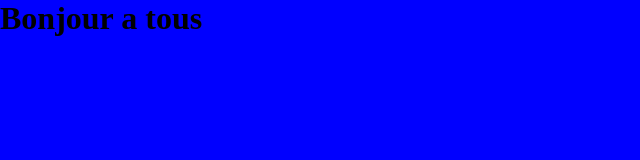
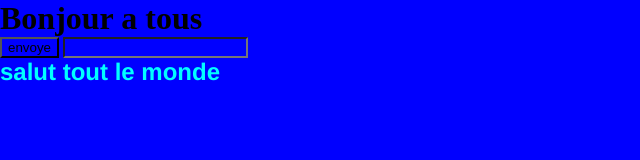
Before and after one commit to Triomphe25/gestion_des_projet, a plain HTML site: page index.html in a window 1280 px wide. Shown: the whole page, without its empty margins (0-640 px from the left). Drawn offline with Linux system fonts and the light colour scheme.

Commit message:
mon conmmit sur la branch2

```diff
--- a/index.html
+++ b/index.html
@@ -8,6 +8,11 @@
 </head>
 <body>
     <h1>Bonjour a tous</h1>
+    <button>envoye</button>
+    <input type="text">
+
+
+    <h2>salut tout le monde</h2>
     <p>Lorem ipsum dolor sit amet c
         onsectetur adipisicing elit. Expedita nulla eum nobis laborum ratione saepe facilis culpa eligendi accusamus fuga beatae esse sunt obcaecati dicta doloribus similique tempore, corporis modi.</p>
 
--- a/page.css
+++ b/page.css
@@ -7,3 +7,7 @@ p{
     color: blue;
     box-shadow: 2px;
 }
+h2{
+    color: aqua;
+    font-family: 'Franklin Gothic Medium', 'Arial Narrow', Arial, sans-serif;
+}
```
